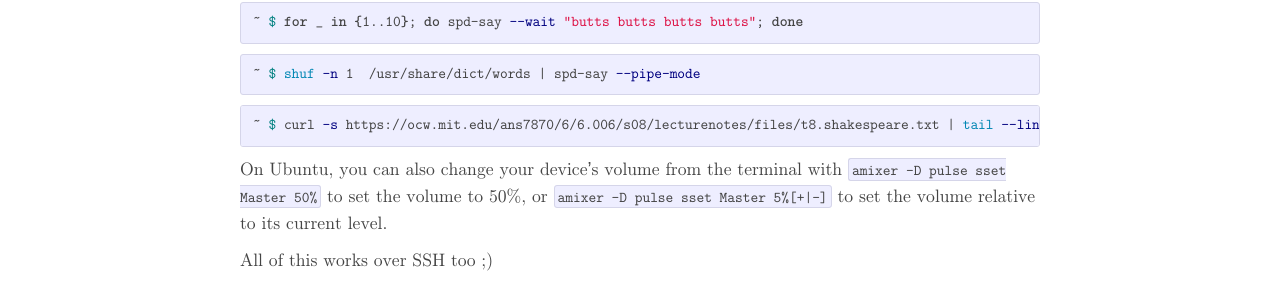
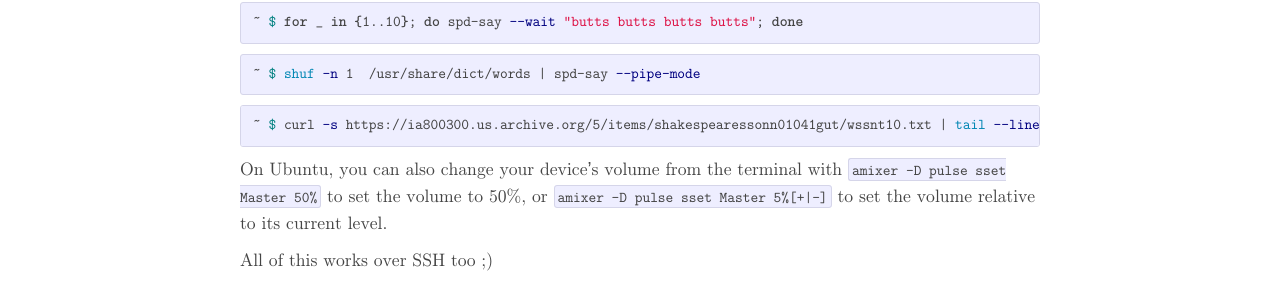
Before and after one commit to Notgnoshi/notgnoshi.github.io, a Jekyll site: the page built from _posts/2016-08-20-spd-say.md, in a window 1280 px wide. Shown: the part 651-959 px from the top of the page. Built offline with Jekyll 4.4.1, drawn with Linux system fonts in a browser that asks for light colours; some of the changed lines change nothing that is shown.

Commit message:
changed link to Project Gutenbgerg

````diff
--- a/_posts/2016-08-20-spd-say.md
+++ b/_posts/2016-08-20-spd-say.md
@@ -31,7 +31,7 @@ Example usages might be
 ```
 
 ```shell
-~ $ curl -s https://ocw.mit.edu/ans7870/6/6.006/s08/lecturenotes/files/t8.shakespeare.txt | tail --lines=+246 | spd-say --pipe-mode
+~ $ curl -s https://ia800300.us.archive.org/5/items/shakespearessonn01041gut/wssnt10.txt | tail --lines=+280 | spd-say --pipe-mode
 ```
 
 On Ubuntu, you can also change your device's volume from the terminal with `amixer -D pulse sset Master 50%` to set the volume to 50%, or `amixer -D pulse sset Master 5%[+|-]` to set the volume relative to its current level.
````
